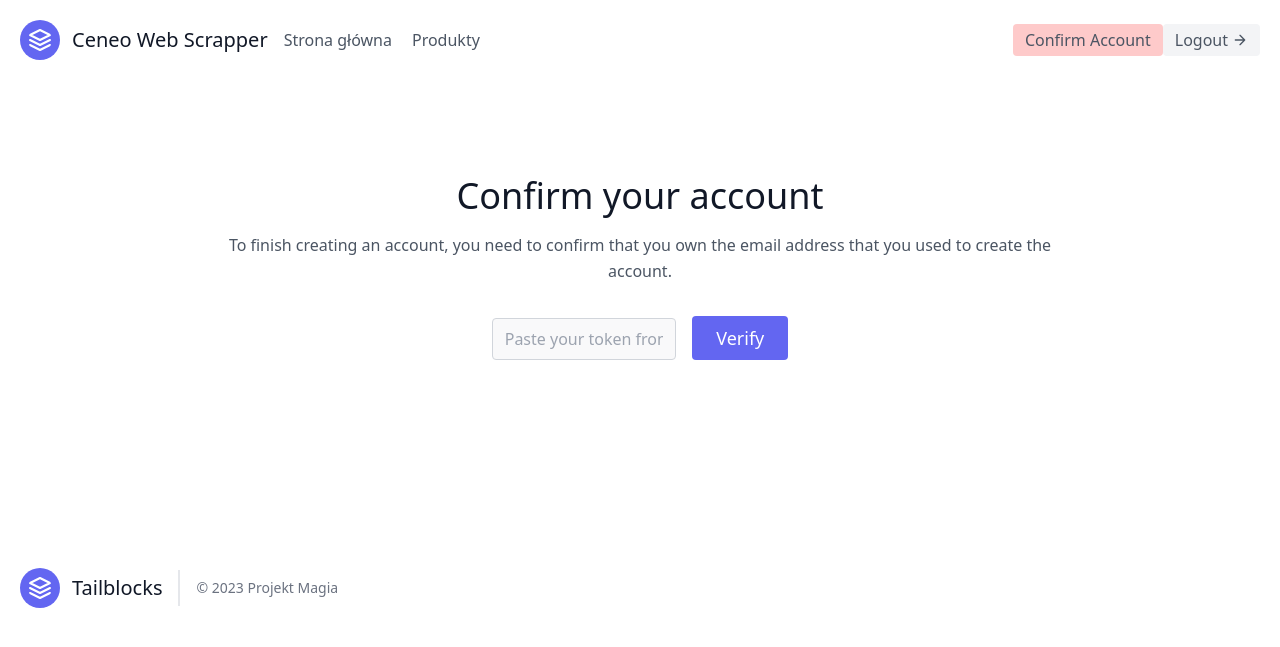
After one commit to aeh-projekt-magia/APZ-CeneoScrapper, a Flask app: page /confirm in a window 1280 px wide. The commit adds this page. Shown: the top 647 px of the page. Run offline with Flask 3, Linux system fonts and the light colour scheme; the visitor is signed in with stand-in values (Sample User, id 1); data comes from the database, SQL or seed files in the repository; both versions use the stored data as it was after the commit; parts of the project's set-up code (start-up, migrations or seed data) failed here and were passed over.

Commit message:
Added account confirmation View and Logic

```diff
--- a/flask_app/app/controllers/accounts/routes.py
+++ b/flask_app/app/controllers/accounts/routes.py
@@ -1,15 +1,12 @@
-
 from flask import flash, redirect, render_template, request, url_for
 from flask_login import login_required, login_user, logout_user, current_user
 
 from app import bcrypt, db
+from app.controllers.accounts import bp
 from app.models.models import User
-from app.services.forms import LoginForm, RegisterForm
+from app.services.decorators import logout_required
+from app.services.forms import LoginForm, RegisterForm, ConfirmEmailForm
 from app.services.token import generate_token, confirm_token
-from app.services.decorators import check_is_confirmed, logout_required
-from app.controllers.accounts import bp
-
-
 
 
 @bp.route("/register", methods=["GET", "POST"])
@@ -25,9 +22,9 @@ def register():
 
         login_user(user)
         flash("You registered and are now logged in. Welcome!", "success")
-        flash(f"Token: {token}")
+        flash(f"{token}")
 
-        return redirect(url_for("core.home"))
+        return redirect(url_for("main.home"))
 
     return render_template("accounts/register.html", form=form)
 
@@ -35,15 +32,14 @@ def register():
 @bp.route("/login", methods=["GET", "POST"])
 @logout_required
 def login():
-
     form = LoginForm(request.form)
     if form.validate_on_submit():
+        """Check if user is in DB"""
         user = User.query.filter_by(email=form.email.data).first()
         if user and bcrypt.check_password_hash(user.password, request.form["password"]):
             login_user(user)
             flash("You have logged in successfully", "success")
-
-            return redirect(url_for("core.home"))
+            return redirect(url_for("main.home"))
         else:
             flash("Invalid email and/or password.", "danger")
             return render_template("accounts/login.html", form=form)
@@ -58,21 +54,26 @@ def logout():
     return redirect(url_for("accounts.login"))
 
 
-@bp.route("/confirm/<token>")
+@bp.route("/confirm", methods=["GET", "POST"])
 @login_required
-def confirm_email(token):
+def confirm_account():
     if current_user.is_confirmed:
-        flash("Account already confirmed.", "success")
-        return redirect(url_for("core.home"))
+        flash("Account is already confirmed.", "success")
+        return redirect(url_for("main.home"))
 
-    email = confirm_token(token)
-    user = User.query.filter_by(email=current_user.email).first_or_404()
+    form = ConfirmEmailForm(request.form)
+    if form.validate_on_submit():
+        uploaded_token = form.token.data
+        email = confirm_token(uploaded_token)
+        user = User.query.filter_by(email=current_user.email).first_or_404()
 
-    if user.email == email:
-        user.is_confirmed = True
-        db.session.add(user)
-        db.session.commit()
-        flash("You have confirmed your account. Thanks!", "success")
-    else:
-        flash("The confirmation link is invalid or has expired.", "danger")
-    return redirect(url_for("core.home"))
+        if user.email == email:
+            user.is_confirmed = True
+            db.session.add(user)
+            db.session.commit()
+            flash("You have confirmed your account. Thanks!", "success")
+            return redirect(url_for("main.home"))
+        else:
+            flash("The confirmation link is invalid or has expired.", "danger")
+
+    return render_template("accounts/confirm_account.html", form=form)
--- a/flask_app/app/controllers/products/routes.py
+++ b/flask_app/app/controllers/products/routes.py
@@ -4,13 +4,13 @@ from flask_login import login_required
 from app.controllers.products import bp
 from app.extensions import db
 from app.models.models import Review, Product
-from app.services.decorators import check_is_confirmed
+from app.services.decorators import confirmed_user_required
 from app.services.scrapper import QueryReviews
 
 
 @bp.route('/<int:productid>', methods=['GET'])
 @login_required
-@check_is_confirmed
+@confirmed_user_required
 def show_reviews_by_id(productid):
     """Pobranie recenzji o danym produkcie, zapisanie ich do bazy danych i wyświetlenie"""
     reviews = QueryReviews(productid).get_reviews()
@@ -42,7 +42,7 @@ def show_reviews_by_id(productid):
 
 @bp.route('/', methods=['GET', 'POST'])
 @login_required
-@check_is_confirmed
+@confirmed_user_required
 def index():
     """Wyświetlenie pobranych do tej pory recenzji"""
     if request.method == 'POST':
--- a/flask_app/app/services/forms.py
+++ b/flask_app/app/services/forms.py
@@ -1,8 +1,12 @@
 from flask_wtf import FlaskForm
-from wtforms import EmailField, PasswordField
+from wtforms import EmailField, PasswordField, StringField, SubmitField
 from wtforms.validators import DataRequired, Email, EqualTo, Length
 
 from app.models.models import User
+
+
+class ConfirmEmailForm(FlaskForm):
+    token = StringField('token', validators=[DataRequired()])
 
 
 class LoginForm(FlaskForm):
--- /dev/null
+++ b/flask_app/app/templates/accounts/confirm_account.html
@@ -0,0 +1,40 @@
+{% extends "base.html" %}
+
+{% block content %}
+
+
+<section class="text-gray-600 body-font">
+    <div class="container mx-auto flex flex-col px-5 py-24 justify-center items-center">
+        <div class="w-full md:w-2/3 flex flex-col mb-16 items-center text-center">
+            <h1 class="title-font sm:text-4xl text-3xl mb-4 font-medium text-gray-900">
+                Confirm your account
+            </h1>
+            <p class="mb-8 leading-relaxed">
+                To finish creating an account, you need to confirm that you own the email address that you used to
+                create the account.
+            </p>
+
+            <form method="POST" action="">
+                <div class="flex w-full justify-center items-end">
+                    <div class="relative mr-4 lg:w-full xl:w-1/2 w-2/4 md:w-full text-left">
+
+                        {{form.csrf_token}}
+
+                        {{form.token(placeholder="Paste your token from email", class="w-full bg-gray-100 bg-opacity-50
+                        rounded focus:ring-2 focus:ring-indigo-200 focus:bg-transparent border border-gray-300
+                        focus:border-indigo-500 text-base outline-none text-gray-700 py-1 px-3 leading-8
+                        transition-colors duration-200 ease-in-out")}}
+                    </div>
+
+                    <button type="submit"
+                            class="inline-flex text-white bg-indigo-500 border-0 py-2 px-6
+                            focus:outline-none hover:bg-indigo-600 rounded text-lg">
+                        Verify
+                    </button>
+                </div>
+            </form>
+        </div>
+    </div>
+</section>
+
+{% endblock %}
--- a/flask_app/app/templates/navigation.html
+++ b/flask_app/app/templates/navigation.html
@@ -3,8 +3,8 @@
     <div class="container mx-auto flex flex-wrap p-5 flex-col md:flex-row items-center">
         <a class="flex title-font font-medium items-center text-gray-900 mb-4 md:mb-0">
             <svg xmlns="http://www.w3.org/2000/svg" fill="none" stroke="currentColor" stroke-linecap="round"
-                stroke-linejoin="round" stroke-width="2" class="w-10 h-10 text-white p-2 bg-indigo-500 rounded-full"
-                viewBox="0 0 24 24">
+                 stroke-linejoin="round" stroke-width="2" class="w-10 h-10 text-white p-2 bg-indigo-500 rounded-full"
+                 viewBox="0 0 24 24">
                 <path d="M12 2L2 7l10 5 10-5-10-5zM2 17l10 5 10-5M2 12l10 5 10-5"></path>
             </svg>
             <span class="ml-3 text-xl">Ceneo Web Scrapper</span>
@@ -12,7 +12,7 @@
 
         <nav class="md:ml-4 md:mr-auto flex flex-wrap items-center text-base justify-center">
             {% if current_user.is_authenticated %}
-            <a class="mr-5 hover:text-gray-900" href="{{ url_for('core.home') }}">Strona główna</a>
+            <a class="mr-5 hover:text-gray-900" href="{{ url_for('main.home') }}">Strona główna</a>
             <a class="mr-5 hover:text-gray-900" href="{{ url_for('products.index') }}">Produkty</a>
 
             </a>
@@ -23,10 +23,17 @@
             {% endif %}
         </nav>
         {% if current_user.is_authenticated %}
+
+        {% if current_user.is_confirmed == False %}
+        <a class="inline-flex items-center bg-red-200 border-0 py-1 px-3 focus:outline-none hover:bg-gray-200 rounded text-base mt-4 md:mt-0"
+           href="{{ url_for('accounts.confirm_account') }}">Confirm Account
+        </a>
+        {% endif %}
+
         <a class="inline-flex items-center bg-gray-100 border-0 py-1 px-3 focus:outline-none hover:bg-gray-200 rounded text-base mt-4 md:mt-0"
-            href="{{ url_for('accounts.logout') }}">Logout
+           href="{{ url_for('accounts.logout') }}">Logout
             <svg fill="none" stroke="currentColor" stroke-linecap="round" stroke-linejoin="round" stroke-width="2"
-                class="w-4 h-4 ml-1" viewBox="0 0 24 24">
+                 class="w-4 h-4 ml-1" viewBox="0 0 24 24">
                 <path d="M5 12h14M12 5l7 7-7 7"></path>
             </svg>
         </a>
```
Also changed, not shown: flask_app/app/controllers/main/routes.py (+1 -67 lines), flask_app/app/models/models.py (+0 -14 lines), flask_app/app/services/decorators.py (+5 -4 lines), README.md, flask_app/app.db.
